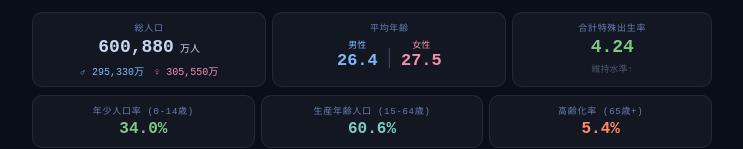
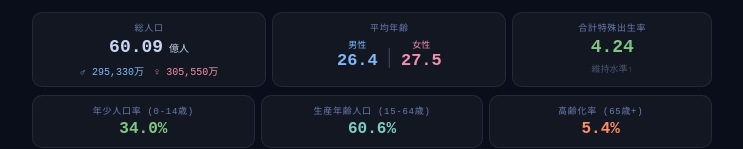
Before and after one commit to Masaki12008/japan-population-pyramid, a React (Vite) app: page / in a window 1280 px wide. Shown: the part 182-331 px from the top of the page, without its empty margins (268-1011 px from the left). Built offline with nearby package versions, Linux system fonts and the light colour scheme.

Commit message:
Add files via upload

```diff
--- a/src/App.jsx
+++ b/src/App.jsx
@@ -170,7 +170,7 @@ export default function PopulationPyramid() {
         }}>
           <div style={{ fontSize: 9, color: "#6b7db3", marginBottom: 4, letterSpacing: "0.08em", fontFamily: "monospace" }}>総人口</div>
           <div style={{ fontSize: 18, fontWeight: 700, color: "#c8d4f0", fontFamily: "monospace", lineHeight: 1.1 }}>
-            {Math.round(stats.total * 10).toLocaleString()}<span style={{ fontSize: 10, fontWeight: 400 }}> 万人</span>
+            {(stats.total * 10 / 10000).toFixed(2)}<span style={{ fontSize: 10, fontWeight: 400 }}> 億人</span>
           </div>
           <div style={{ display: "flex", justifyContent: "center", gap: 10, marginTop: 5 }}>
             <div style={{ fontSize: 10, fontFamily: "monospace", color: "#7eb8f7" }}>
```
